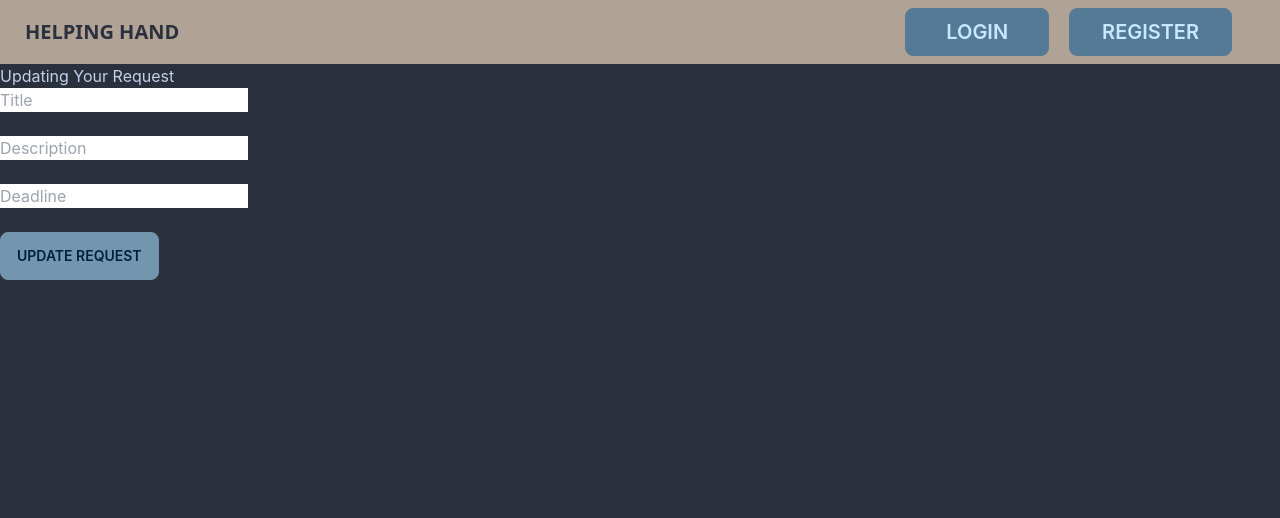
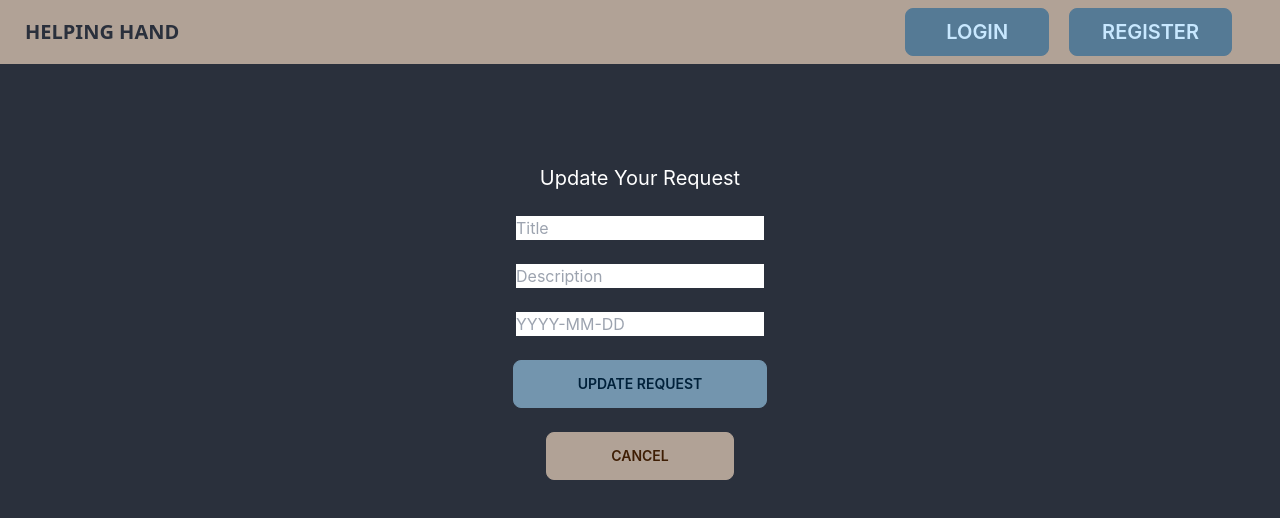
Before and after one commit to 220919-WVA-JavaReact/Richard-And-The-Richettes-Helping-Hand-UI, a React (Create React App) app in the folder helping-hand/: page /client/undefined/request/undefined/update-request in a window 1280 px wide. Shown: the top 518 px of the page. Built offline with nearby package versions, Linux system fonts and the light colour scheme.

Commit message:
added style

```diff
--- a/helping-hand/src/components/create-request/update-request.tsx
+++ b/helping-hand/src/components/create-request/update-request.tsx
@@ -21,14 +21,40 @@ function UpdateRequest(props: IUpdateRequest){
     const [availability, setAvailability] = useState('');
     const navigate = useNavigate();
     const [errorMessage, setErrorMessage] = useState("");
+    const [errorTitle, setErrorTitle] = useState(" ");
+    const [errorDescription, setErrorDescription] = useState(" ");
+    const [errorDeadline, setErrorDead] = useState(" ");
     const updateRequest = (e: SyntheticEvent) => {
         setTitle((e.target as HTMLInputElement).value);
         setDescription((e.target as HTMLInputElement).value);
         setDeadline((e.target as HTMLInputElement).value);
     };
 
+    const updateTitle = (e: SyntheticEvent) => {
+        setTitle((e.target as HTMLInputElement).value);
+    };
+    const updateDescription = (e: SyntheticEvent) => {
+        setDescription((e.target as HTMLInputElement).value);
+    };
+    const updateDeadline = (e: SyntheticEvent) => {
+        setDeadline((e.target as HTMLInputElement).value);
+    };
+
     async function clientUpdateRequest(e: SyntheticEvent){
         e.preventDefault();
+
+        if(!title){
+            setErrorTitle('Must have a Title!');
+        }
+        if(!description){
+            setErrorDescription('Must have a Description!');
+        }
+        if(!deadline){
+            setErrorDead('Must have a Deadline!');
+        }
+        if(title && description &&deadline)
+
+
         try{
             let req = await fetch(`http://localhost:8080/${clientId}/update`, {
                 method: 'PUT',
@@ -60,20 +86,23 @@ function UpdateRequest(props: IUpdateRequest){
     }
 
     return (
-        <div>
-            <p>Updating Your Request</p>
+        <div className='create-req-cont'>
+                <p className='text-white text-xl'>Update Your Request</p><br/>
+                {!title ? <p className="error-message font-bold text-info" >{errorTitle}</p> : ''}
+                <input
+                className="text-black"
+                    placeholder="Title"
+                    type="title"
+                    onChange={(updateTitle)}
+                    /><br/>
+                {!description ? <p className="error-message font-bold text-info" >{errorDescription}</p> : ''}
+                <input className="text-black" placeholder="Description" type="description" onChange={(updateDescription)} /><br/>
+                {!deadline ? <p className="error-message font-bold text-info" >{errorDeadline}</p> : ''}
+                <input className="text-black" placeholder="YYYY-MM-DD" type="deadline" onChange={(updateDeadline)} /><br/>
+                <a href="/" className="btn btn-secondary px-16" onClick={clientUpdateRequest}>Update Request</a><br/>
+                <label className="btn px-16" onClick={()=>navigate(`/client/${clientId}`)}>Cancel</label>
 
-            <input className="text-black" placeholder="Title" type="amount" onChange={updateRequest} /><br/><br/>
-            <input className="text-black" placeholder="Description" type="amount" onChange={updateRequest} /><br/><br/>
-            <input className="text-black" placeholder="Deadline" type="amount" onChange={updateRequest} /><br/><br/>
-            <label className="btn btn-secondary" onClick={clientUpdateRequest}>Update Request</label><br/><br/>
-            {/* <label for="What is your choice?">
-                <select name="choice" id="selection">
-                    <option value ="available">OPEN</option>
-                    <option value="closed">CLOSED</option>
-                </select>
-            </label>  */}
-        </div>
+            </div>
     )
 }
 
```
